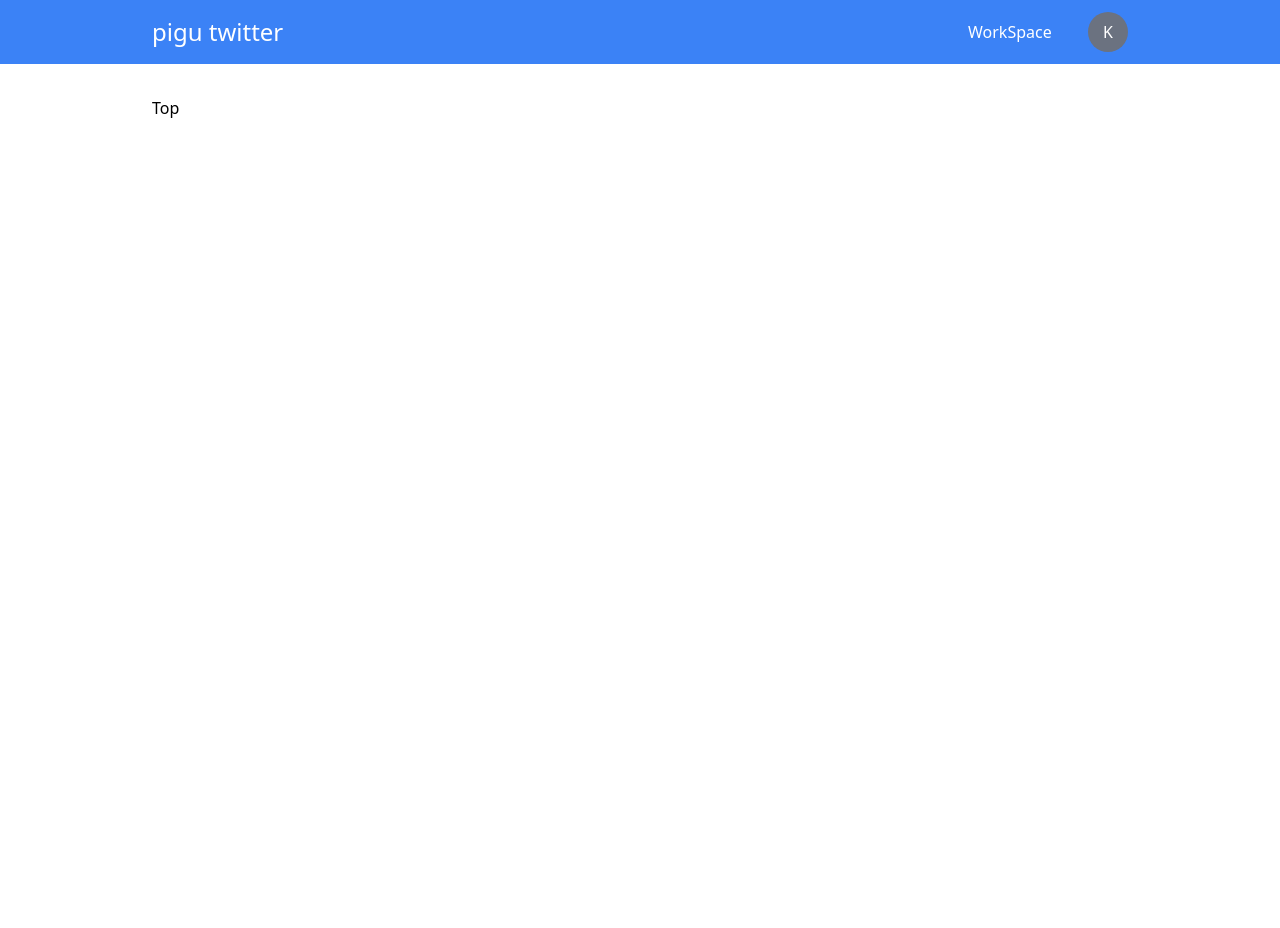
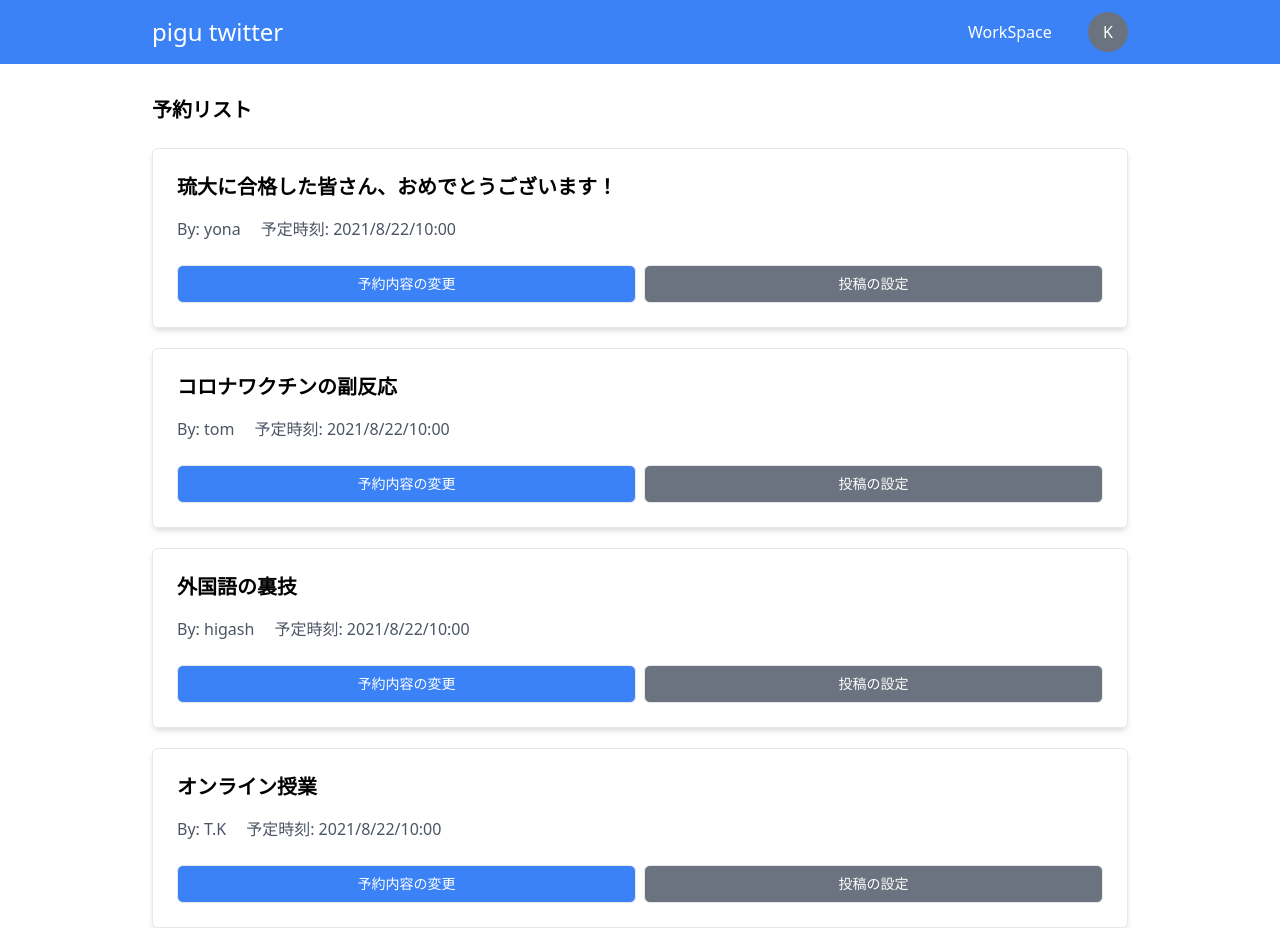
Before and after one commit to yona3/pigu-twitter, a React (Vite) app: page / in a window 1280 px wide. Before the commit the page ends 864 px from the top, so only its background shows below. Built offline with nearby package versions, Linux system fonts and the light colour scheme.

Commit message:
add: Top style

```diff
--- a/src/components/pages/Top.tsx
+++ b/src/components/pages/Top.tsx
@@ -1,10 +1,19 @@
 import React, { VFC } from 'react';
+import { POSTS } from '../../const/post';
 import { Layout } from '../shared/Layout';
+import { TweetCard } from '../shared/TweetCard';
 
 export const Top: VFC = () => {
   return (
     <Layout>
-      <h1>Top</h1>
+      <h1 className="text-xl font-bold">予約リスト</h1>
+      <div className="space-y-5 mt-6">
+        {POSTS.map((post) => (
+          <div key={post.id}>
+            <TweetCard post={post} />
+          </div>
+        ))}
+      </div>
     </Layout>
   );
 };
--- /dev/null
+++ b/src/components/shared/TweetCard.tsx
@@ -0,0 +1,50 @@
+import React, { VFC } from 'react';
+import { Link } from 'react-router-dom';
+import { Post } from '../../types';
+import { TweetCardButton } from './TweetCardButton';
+
+type Props = {
+  post: Post;
+};
+
+export const TweetCard: VFC<Props> = ({ post }) => {
+  const { title, createdBy } = post;
+
+  return (
+    <div className="rounded-md p-6 shadow-md border">
+      <div>
+        <h3 className="text-lg sm:text-xl font-bold">{title}</h3>
+        <div
+          className="
+            flex items-center text-gray-600
+            text-sm sm:text-base mt-4
+          "
+        >
+          <p className="mr-5">
+            By: <span>{createdBy}</span>
+          </p>
+          <p>
+            予定時刻: <span>2021/8/22/10:00</span>
+          </p>
+        </div>
+      </div>
+      <div
+        className="
+        flex flex-col sm:flex-row
+        space-y-1 sm:space-y-0 sm:space-x-2 mt-6
+        "
+      >
+        <Link className="w-full sm:w-1/2" to="/workspace/tweet/:id">
+          <TweetCardButton className="bg-blue-500 hover:bg-blue-600">
+            予約内容の変更
+          </TweetCardButton>
+        </Link>
+        <Link className="w-full sm:w-1/2" to="workspace/post/:id">
+          <TweetCardButton className="bg-gray-500 hover:bg-gray-600">
+            投稿の設定
+          </TweetCardButton>
+        </Link>
+      </div>
+    </div>
+  );
+};
--- /dev/null
+++ b/src/components/shared/TweetCardButton.tsx
@@ -0,0 +1,20 @@
+import React, { VFC } from 'react';
+
+type Props = {
+  children: React.ReactChild;
+  className: string;
+};
+
+export const TweetCardButton: VFC<Props> = ({ children, className }) => {
+  return (
+    <button
+      className={`
+        border w-full py-2 rounded-md
+        text-white transition text-sm
+        ${className}
+      `}
+    >
+      {children}
+    </button>
+  );
+};
--- /dev/null
+++ b/src/const/post.ts
@@ -0,0 +1,28 @@
+import { Post } from '../types';
+
+export const POSTS: Post[] = [
+  {
+    id: '79fobnnvaic8',
+    title: '琉大に合格した皆さん、おめでとうございます！',
+    body: 'hoge',
+    createdBy: 'yona',
+  },
+  {
+    id: '382234-q283-2',
+    title: 'コロナワクチンの副反応',
+    body: 'hoge',
+    createdBy: 'tom',
+  },
+  {
+    id: 'sarueo39091jkj0f',
+    title: '外国語の裏技',
+    body: 'hoge',
+    createdBy: 'higash',
+  },
+  {
+    id: 'ho302f9w291o',
+    title: 'オンライン授業',
+    body: 'hoge',
+    createdBy: 'T.K',
+  },
+];
--- /dev/null
+++ b/src/types/index.ts
@@ -0,0 +1 @@
+export type { Post } from './post';
--- /dev/null
+++ b/src/types/post.ts
@@ -0,0 +1,6 @@
+export type Post = {
+  id: string;
+  title: string;
+  body: string;
+  createdBy: string;
+};
```
